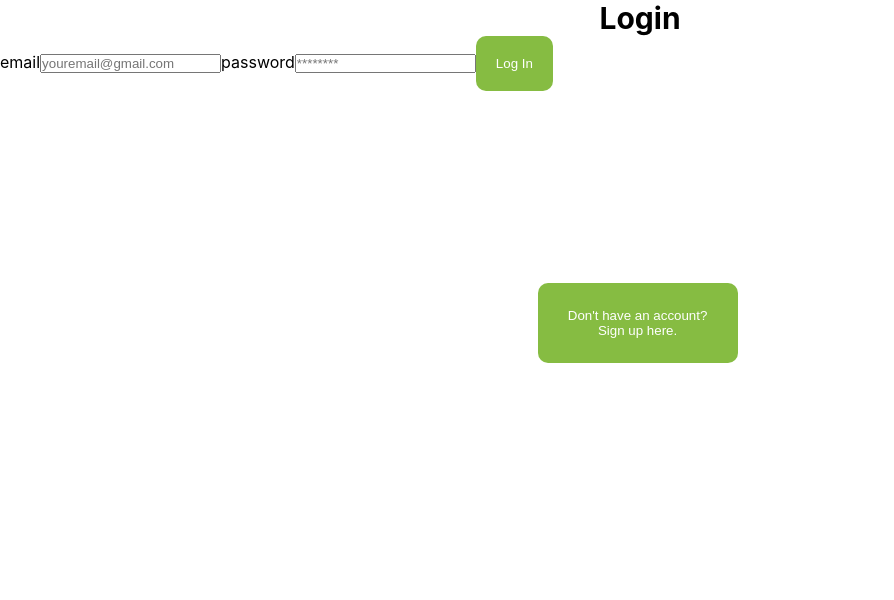
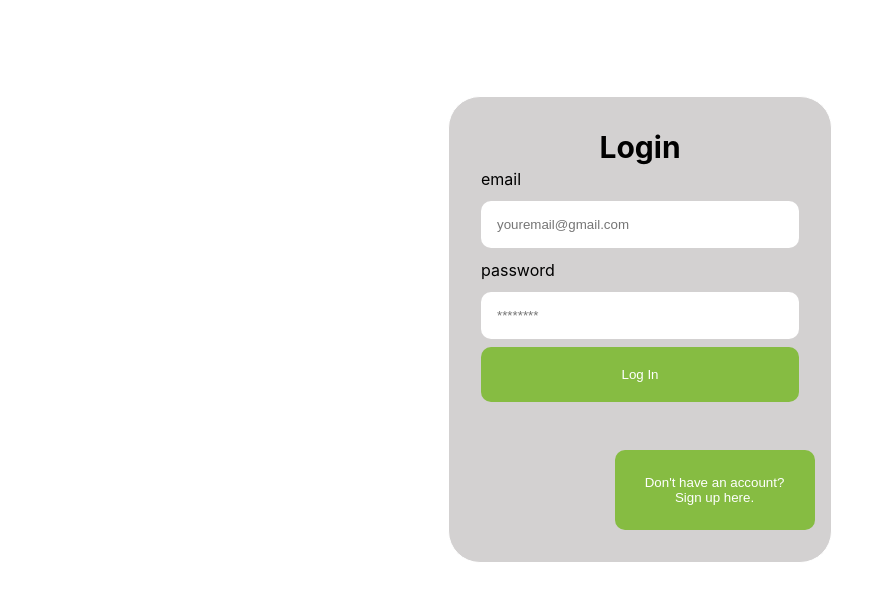
Before and after one commit to helgaosano/online-vegmart, a React (Create React App) app: page /components/login in a window 1280 px wide. Shown: the top 600 px of the page, without its empty margins (0-894 px from the left). Built offline with nearby package versions, Linux system fonts and the light colour scheme.

Commit message:
adding login css for styling the login form

```diff
--- /dev/null
+++ b/src/Login.css
@@ -0,0 +1,46 @@
+.auth-form-container {
+    padding: 2em;
+    border: 1px solid white;
+    border-radius: 10px;
+    color: #000000;
+    background-color:#d3d1d1;
+    margin: 6em;
+    margin-left: 28em;
+    margin-right: 28em;
+    border-radius: 2em;
+  }
+  .auth-form-container h2{
+    text-align: center;
+  }
+
+  .auth-form-container, .login-form {
+      display: flex;
+      flex-direction: column;
+    }
+
+  label {
+    text-align: left;
+    padding: 0.25rem 0;
+  }
+
+  input {
+    margin: 0.5rem 0;
+    padding: 1rem;
+    border:#000000;
+    border-radius: 10px;
+  }
+
+  button {
+    border: none;
+    background-color: #86BC42;
+    padding: 20px;
+    border-radius: 10px;
+    cursor: pointer;
+    color: white;
+  }
+
+  .link {
+    background: none;
+    color: #7C7C7C;
+    text-decoration: underline;
+  }
--- a/src/components/Login.js
+++ b/src/components/Login.js
@@ -1,4 +1,5 @@
 import React, { useState } from "react";
+import "../Login.css"
 
 export const Login = (props) => {
     const [email, setEmail] = useState('');
```
